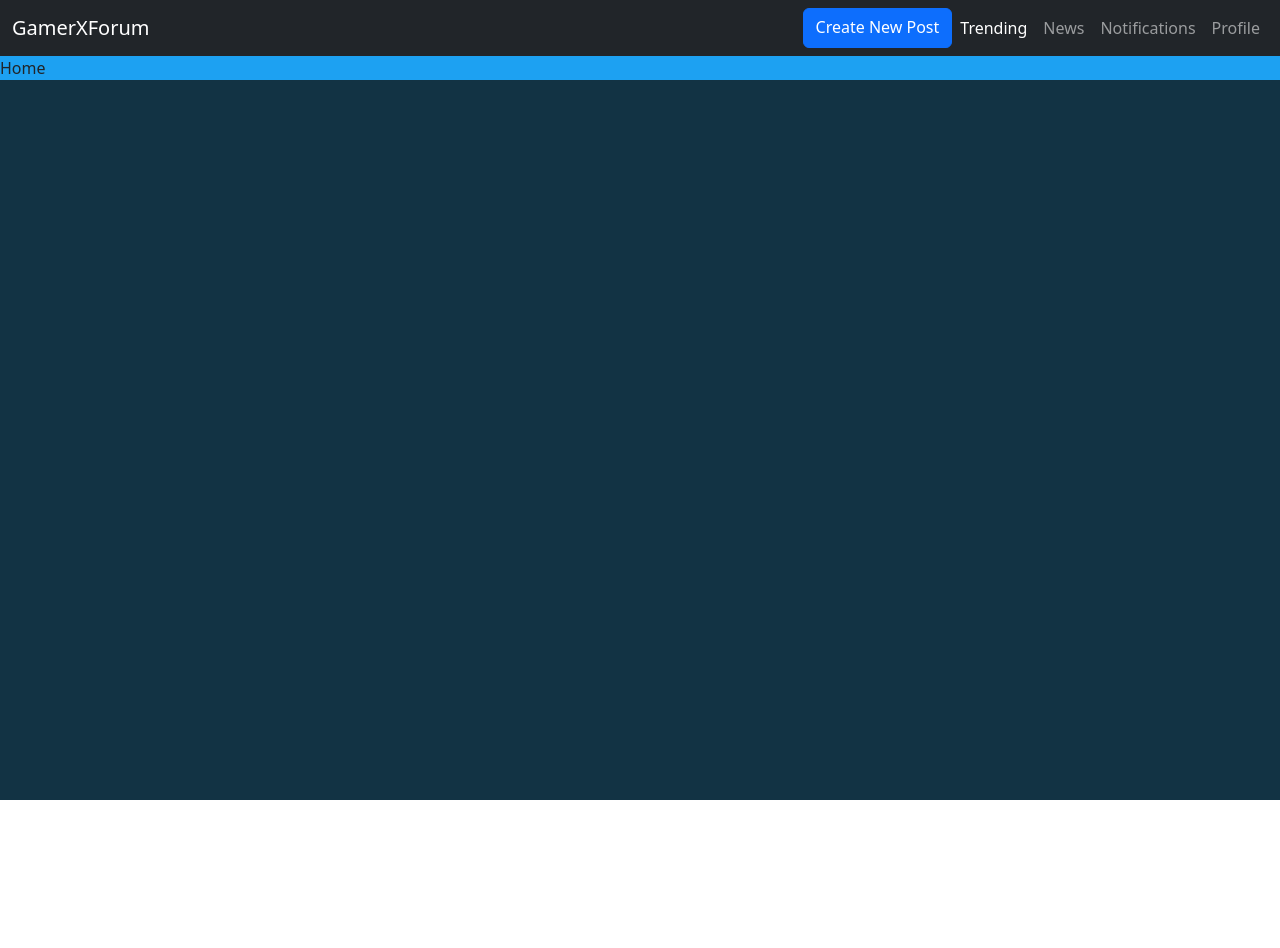
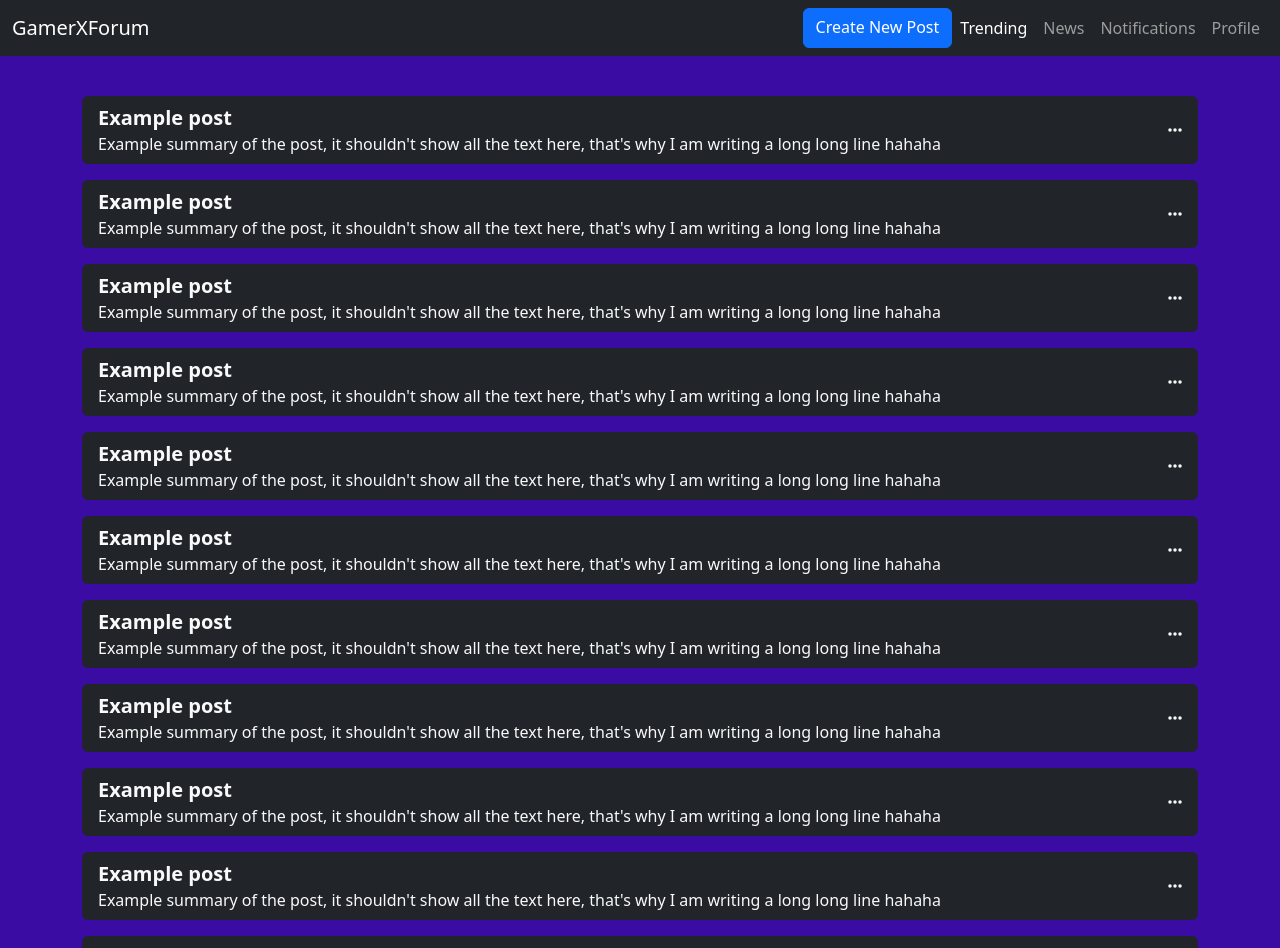
Before and after one commit to UmiKami/gaming-forum-site, a React (Vite) app: page / in a window 1280 px wide. Shown: the top 948 px of the page. Before the commit the page ends 800 px from the top, so only its background shows below. Built offline with nearby package versions, Linux system fonts and the light colour scheme.

Commit message:
finilized base structure of forum thread

```diff
--- a/src/Components/ForumThread.jsx
+++ b/src/Components/ForumThread.jsx
@@ -1,19 +1,25 @@
 import React from 'react'
 import { FontAwesomeIcon } from '@fortawesome/react-fontawesome'
 import { faEllipsis } from '@fortawesome/free-solid-svg-icons'
+import { Link } from 'react-router-dom'
 
 const ForumThread = () => {
   return (
-    <div className='bg-dark text-light'>
-        <div className="thread-headers tw-flex tw-flex-column">
-            <h5>Example post</h5>
-            <h6>Example summary of the post, it shouldn't show all the text here, that's why I am writing a long long line hahaha</h6>
-        </div>
-        <div className="thread-actions">
-            <FontAwesomeIcon icon={faEllipsis}/>
-        </div>
-    </div>
-  )
+      <div className="bg-dark text-light tw-flex tw-justify-between tw-items-center py-2 mb-3 px-3 rounded">
+          <div className="thread-headers tw-flex tw-flex-col tw-w-[85%]">
+              <Link className="tw-text-xl tw-font-semibold tw-w-fit">
+                  Example post
+              </Link>
+              <p className="tw-font-light tw-mask-gradient-180-60">
+                  Example summary of the post, it shouldn't show all the text
+                  here, that's why I am writing a long long line hahaha
+              </p>
+          </div>
+          <div className="thread-actions tw-cursor-pointer">
+              <FontAwesomeIcon icon={faEllipsis} />
+          </div>
+      </div>
+  );
 }
 
 export default ForumThread
--- a/src/Components/Navbar.jsx
+++ b/src/Components/Navbar.jsx
@@ -3,7 +3,7 @@ import React from "react";
 const Navbar = () => {
     return (
         <nav
-            className="navbar navbar-expand-lg bg-dark navbar-dark"
+            className="navbar navbar-expand-lg bg-dark navbar-dark tw-fixed w-100"
         >
             <div className="container-fluid">
                 <a className="navbar-brand" href="#">
--- a/src/Views/Home.jsx
+++ b/src/Views/Home.jsx
@@ -1,8 +1,31 @@
 import React from 'react'
+import ForumThread from '../Components/ForumThread'
 
 const Home = () => {
   return (
-    <div className='tw-bg-[#1da1f2]'>Home</div>
+    <div className='tw-pt-24 tw-pb-8'>
+      <div className="threads-container container">
+        <ForumThread/>
+        <ForumThread/>
+        <ForumThread/>
+        <ForumThread/>
+        <ForumThread/>
+        <ForumThread/>
+        <ForumThread/>
+        <ForumThread/>
+        <ForumThread/>
+        <ForumThread/>
+        <ForumThread/>
+        <ForumThread/>
+        <ForumThread/>
+        <ForumThread/>
+        <ForumThread/>
+        <ForumThread/>
+        <ForumThread/>
+        <ForumThread/>
+        <ForumThread/>
+      </div>
+    </div>
   )
 }
 
--- a/src/layout.jsx
+++ b/src/layout.jsx
@@ -10,7 +10,7 @@ import "bootstrap/dist/js/bootstrap.bundle.min";
 
 const Layout = () => {
   return (
-      <main className='tw-h-screen tw-bg-[#123344]'>
+      <main className="tw-min-h-screen tw-bg-[#3A0CA3]">
           <Navbar />
           <Routes>
               <Route path="/" element={<Home />} />
```
